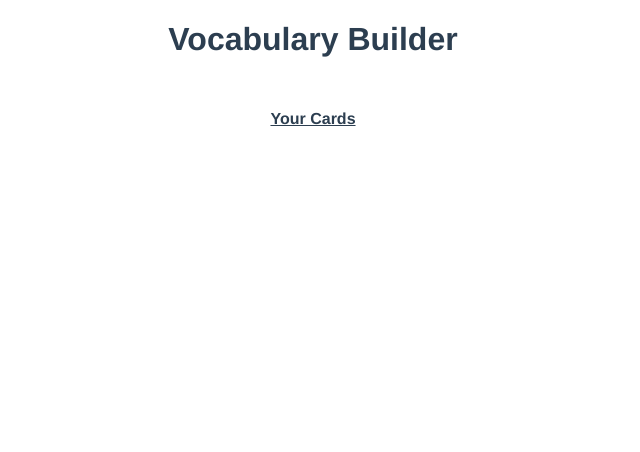
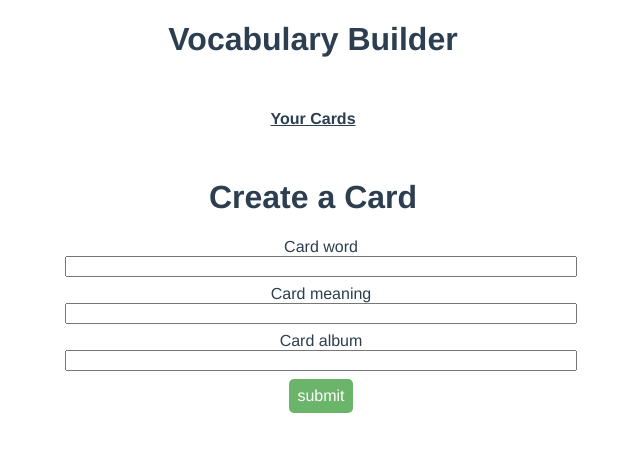
Before and after one commit to Carmenprz/Voc-builder, a Vue app: page /card/create in a window 1280 px wide. Shown: the top 452 px of the page, without its empty margins (327-967 px from the left). Built offline with nearby package versions, Linux system fonts and the light colour scheme.

Commit message:
Create card form and post call

```diff
--- a/db.json
+++ b/db.json
@@ -1,7 +1,46 @@
 {
-    "cards":[
-        {"id": 1, "word": "Arigatou", "meaning": "¡Gracias!"},
-        {"id": 2, "word": "Itadakimasu", "meaning": "¡Que aproveche!"},
-        {"id": 3, "word": "Gomen nasai", "meaning": "Lo siento"}
-    ]
+  "cards": [
+    {
+      "id": 1,
+      "word": "Arigatou",
+      "meaning": "¡Gracias!",
+      "album": "japanese"
+    },
+    {
+      "id": 2,
+      "word": "Itadakimasu",
+      "meaning": "¡Que aproveche!",
+      "album": "japanese"
+    },
+    {
+      "id": 3,
+      "word": "Gomen nasai",
+      "meaning": "Lo siento",
+      "album": "japanese"
+    },
+    {
+      "id": 4,
+      "word": "Thank you",
+      "meaning": "¡Gracias!",
+      "album": "english"
+    },
+    {
+      "id": 5,
+      "word": "Good lunch",
+      "meaning": "¡Que aproveche!",
+      "album": "english"
+    },
+    {
+      "id": 6,
+      "word": "I'm sorry",
+      "meaning": "Lo siento",
+      "album": "english"
+    },
+    {
+      "id": 7,
+      "word": "Bye",
+      "meaning": "Adiós",
+      "album": "english"
+    }
+  ]
 }
--- /dev/null
+++ b/src/components/ButtonAdd.vue
@@ -0,0 +1,30 @@
+<template>
+    <router-link :to="{ name: 'card-create'}">
+        <div id="btn-container">
+            <p>Add</p>
+        </div>
+    </router-link>
+</template>
+
+<script>
+// import IconBase from "@/components/IconBase.vue"
+
+export default {
+    components: {
+        // IconBase
+    }
+}
+</script>
+
+<style>
+#btn-container{
+    background-color: rgb(107, 181, 107);
+    color: white;
+    width: 60px;
+    height: 60px;
+    border-radius: 40px;
+    position: absolute;
+    bottom: 4vh;
+    right: 4vw;
+}
+</style>
--- a/src/router/index.js
+++ b/src/router/index.js
@@ -1,6 +1,7 @@
 import Vue from "vue";
 import VueRouter from "vue-router";
 import CardList from "../views/CardList.vue";
+import CardCreate from "../views/CardCreate.vue"
 
 Vue.use(VueRouter);
 
@@ -10,6 +11,11 @@ const routes = [
     name: "card-list",
     component: CardList,
   },
+  {
+    path: "/card/create",
+    name: "card-create",
+    component: CardCreate,
+  }
 ];
 
 const router = new VueRouter({
--- a/src/services/CardService.js
+++ b/src/services/CardService.js
@@ -12,5 +12,8 @@ const apiClient = axios.create({
 export default {
     getCards(){
         return apiClient.get('/cards')
+    },
+    postCard(card) {
+        return apiClient.post('/cards', card)
     }
 }
--- /dev/null
+++ b/src/views/CardCreate.vue
@@ -0,0 +1,89 @@
+<template>
+    <div>
+    <h1>Create a Card</h1>
+    <form @submit.prevent="createCard">
+        <div class="field">
+            <label for="word">Card word</label>
+            <input
+                v-model="card.word"
+                type="text"
+            />
+        </div>
+        <div class="field">
+            <label for="meaning">Card meaning</label>
+            <input
+                v-model="card.meaning"
+                type="text"
+            />
+        </div>
+        <div class="field">
+            <label for="album">Card album</label>
+            <input
+                v-model="card.album"
+                type="text"
+            />
+        </div>
+    <input type="submit" class="button" value="submit" />
+    </form>
+    </div>
+</template>
+
+<script>
+import CardService from '@/services/CardService.js';
+export default {
+    data() {
+        return {
+            card: this.createFreshCard()
+        }
+    },
+    methods: {
+        createFreshCard() {
+            const id = Math.floor(Math.random())
+            return {
+                id: id,
+                word: '',
+                meaning: '',
+                album: ''
+            }
+        },
+        createCard() {
+            CardService
+            .postCard(this.card)
+            .then(() => {
+                this.$router.push({
+                    name: 'card-list',
+                })
+                this.event = this.createFreshCard()
+            })
+            .catch(() => {
+                console.log('There was a problem')
+            })
+        }
+    }
+}
+</script>
+
+<style>
+    .field {
+        padding-bottom: 8px;
+        display: flex;
+        flex-direction: column;
+        width: 40vw;
+    }
+
+    form {
+        display: flex;
+        flex-direction: column;
+        justify-content: center;
+        align-items: center;
+        width: 100vw;
+    }
+
+    .button {
+        all: unset;
+        background-color: rgb(107, 181, 107);
+        color: white;
+        padding: 8px;
+        border-radius: 5px;
+    }
+</style>
--- a/src/views/CardList.vue
+++ b/src/views/CardList.vue
@@ -1,17 +1,24 @@
 <template>
-  <div class="cards-container">
-    <Card v-for="card in cards" :key="card.id" :card="card" />
+  <div>
+    <div class="cards-container">
+      <Card v-for="card in cards" :key="card.id" :card="card" />
+    </div>
+    <aside>
+      <ButtonAdd />
+    </aside>
   </div>
 </template>
 
 <script>
 
 import Card from "@/components/Card.vue";
-import CardService from "@/services/CardService.js"
+import ButtonAdd from "@/components/ButtonAdd.vue";
+import CardService from "@/services/CardService.js";
 
 export default {
   components: {
     Card,
+    ButtonAdd
   },
 
   data() {
```
